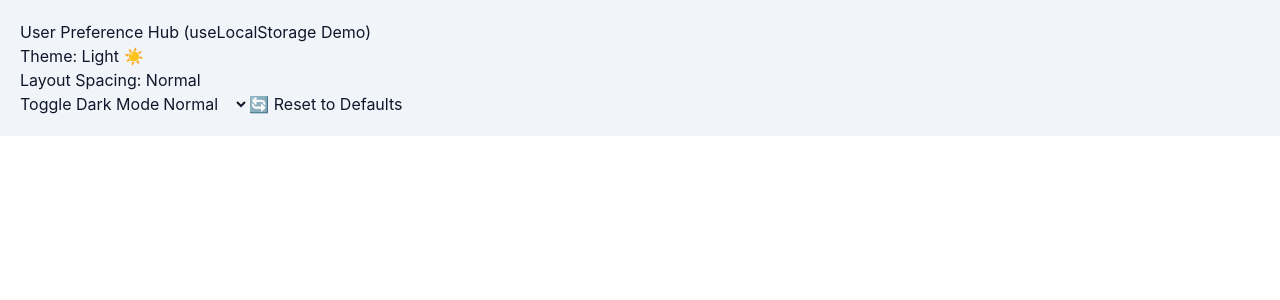
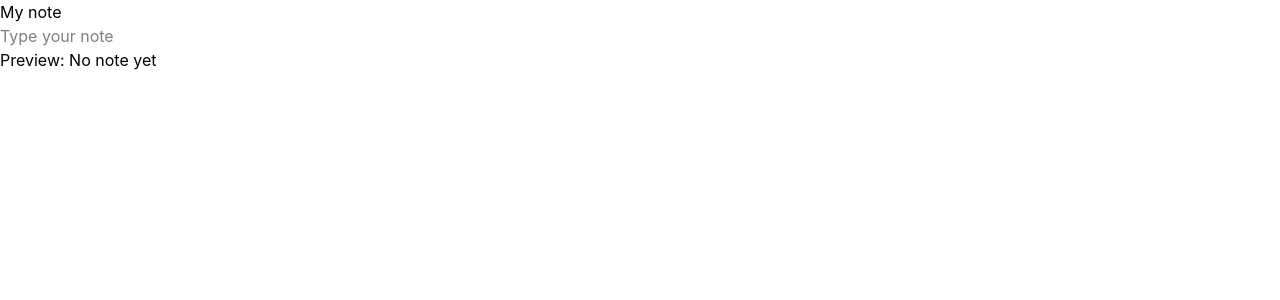
Before and after one commit to iveryasov/react-learning, a React (Vite) app: page / in a window 1280 px wide. Shown: the top 300 px of the page. Built offline with nearby package versions, Linux system fonts and the light colour scheme.

Commit message:
Day 146: note preview with derived state and useLocalStorage hook

```diff
--- a/src/App.tsx
+++ b/src/App.tsx
@@ -1,9 +1,9 @@
-import Day145 from './components/Day145';
+import Day146 from './components/Day146';
 
 function App() {
   return (
     <div>
-      <Day145 />
+      <Day146 />
     </div>
   );
 }
--- /dev/null
+++ b/src/components/Day146.tsx
@@ -0,0 +1,46 @@
+import { useState, useEffect } from "react";
+
+// Day 146
+// Note saved in the browser
+
+const useLocalStorage = <T,>(key: string, initialValue: T) => {
+    const [storedValue, setStoredValue] = useState<T>(() => {
+        try {
+            const item = localStorage.getItem(key);
+            return item ? (JSON.parse(item) as T) : initialValue;
+        } catch (err) {
+            return initialValue;
+        }
+    });
+
+    useEffect(() => {
+        try {
+            localStorage.setItem(key, JSON.stringify(storedValue));
+        } catch (err) {
+            console.warn(err);
+        }
+    }, [key, storedValue]);
+
+    return [storedValue, setStoredValue] as const;
+};
+
+const Day146 = () => {
+    const [userNote, setUserNote] = useLocalStorage<string>("user-note", "");
+
+    const displayedNote = userNote.length === 0 ? "No note yet" : userNote;
+
+    return (
+        <div>
+            <h1>My note</h1>
+            <input
+                type="text"
+                placeholder="Type your note"
+                value={userNote}
+                onChange={(e) => setUserNote(e.target.value)}
+            />
+            <p>Preview: {displayedNote}</p>
+        </div>
+    )
+};
+
+export default Day146;
```
